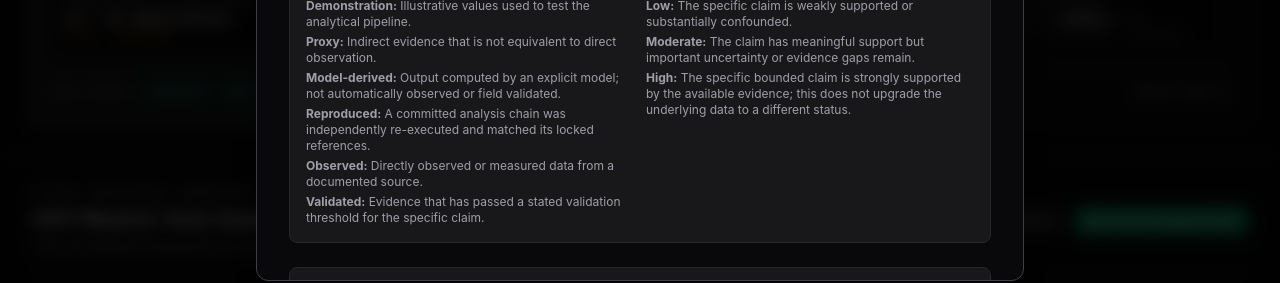
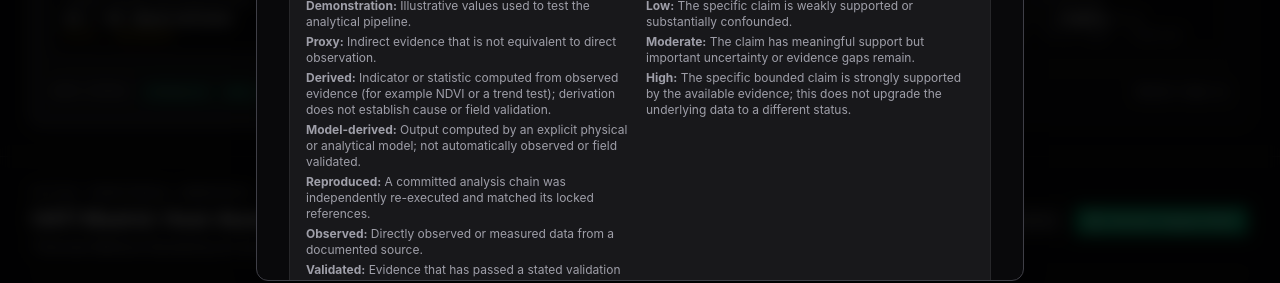
Before and after one commit to soroushkarahrodi79-oss/tourism-intelligence-desk, a React (Vite) app: page / in a window 1280 px wide. Both pictures are taken after a click on the button "Epistemic Charter". Shown: the part 455-738 px from the top of the page. Built offline with nearby package versions, Linux system fonts and the light colour scheme.

Commit message:
Document derived indicators as a distinct evidence state

```diff
--- a/src/components/MethodologyModal.tsx
+++ b/src/components/MethodologyModal.tsx
@@ -68,7 +68,8 @@ export const MethodologyModal: React.FC<MethodologyModalProps> = ({ isOpen, onCl
                 <ul className="space-y-1 text-zinc-400">
                   <li><strong>Demonstration:</strong> Illustrative values used to test the analytical pipeline.</li>
                   <li><strong>Proxy:</strong> Indirect evidence that is not equivalent to direct observation.</li>
-                  <li><strong>Model-derived:</strong> Output computed by an explicit model; not automatically observed or field validated.</li>
+                  <li><strong>Derived:</strong> Indicator or statistic computed from observed evidence (for example NDVI or a trend test); derivation does not establish cause or field validation.</li>
+                  <li><strong>Model-derived:</strong> Output computed by an explicit physical or analytical model; not automatically observed or field validated.</li>
                   <li><strong>Reproduced:</strong> A committed analysis chain was independently re-executed and matched its locked references.</li>
                   <li><strong>Observed:</strong> Directly observed or measured data from a documented source.</li>
                   <li><strong>Validated:</strong> Evidence that has passed a stated validation threshold for the specific claim.</li>
```
